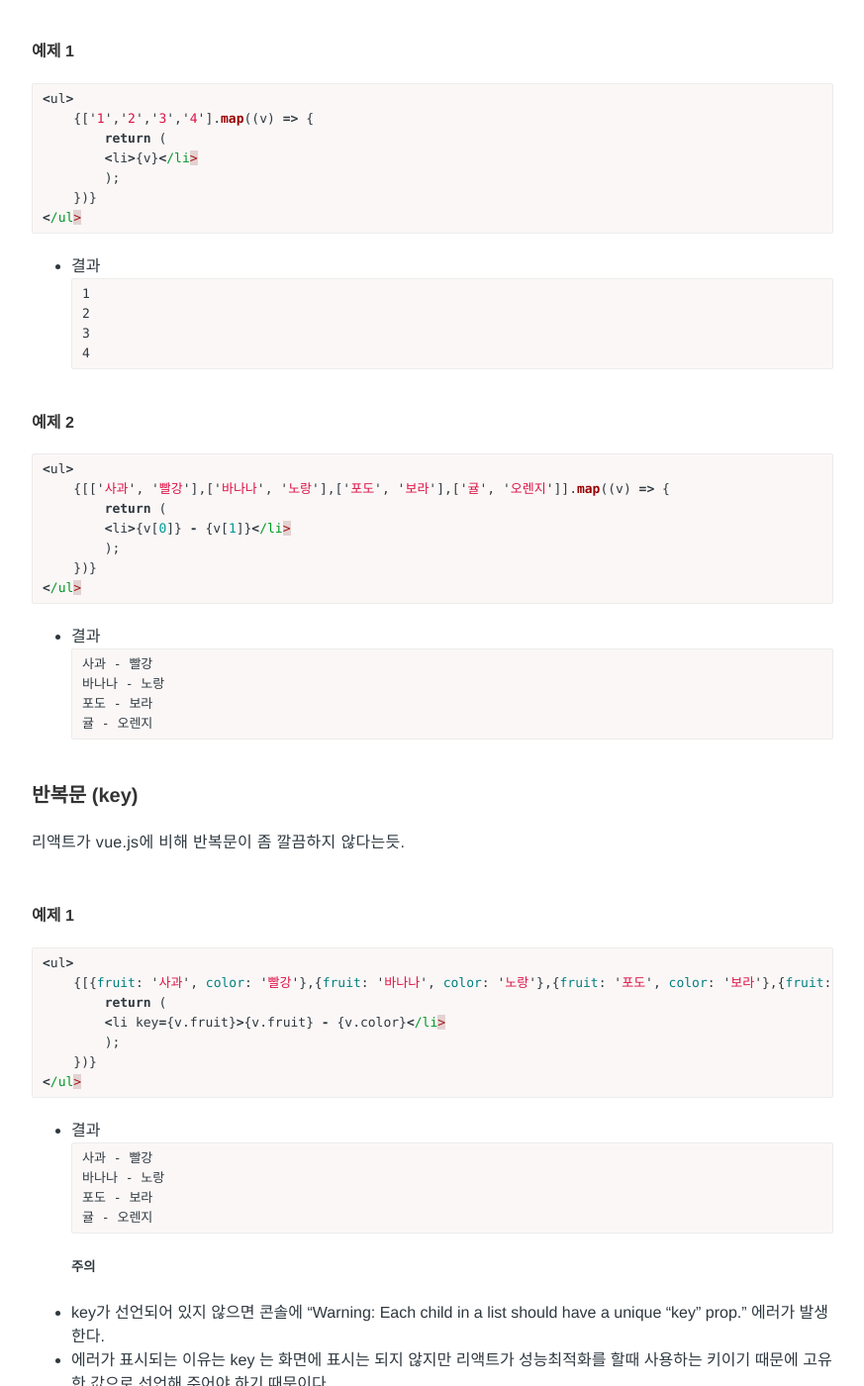
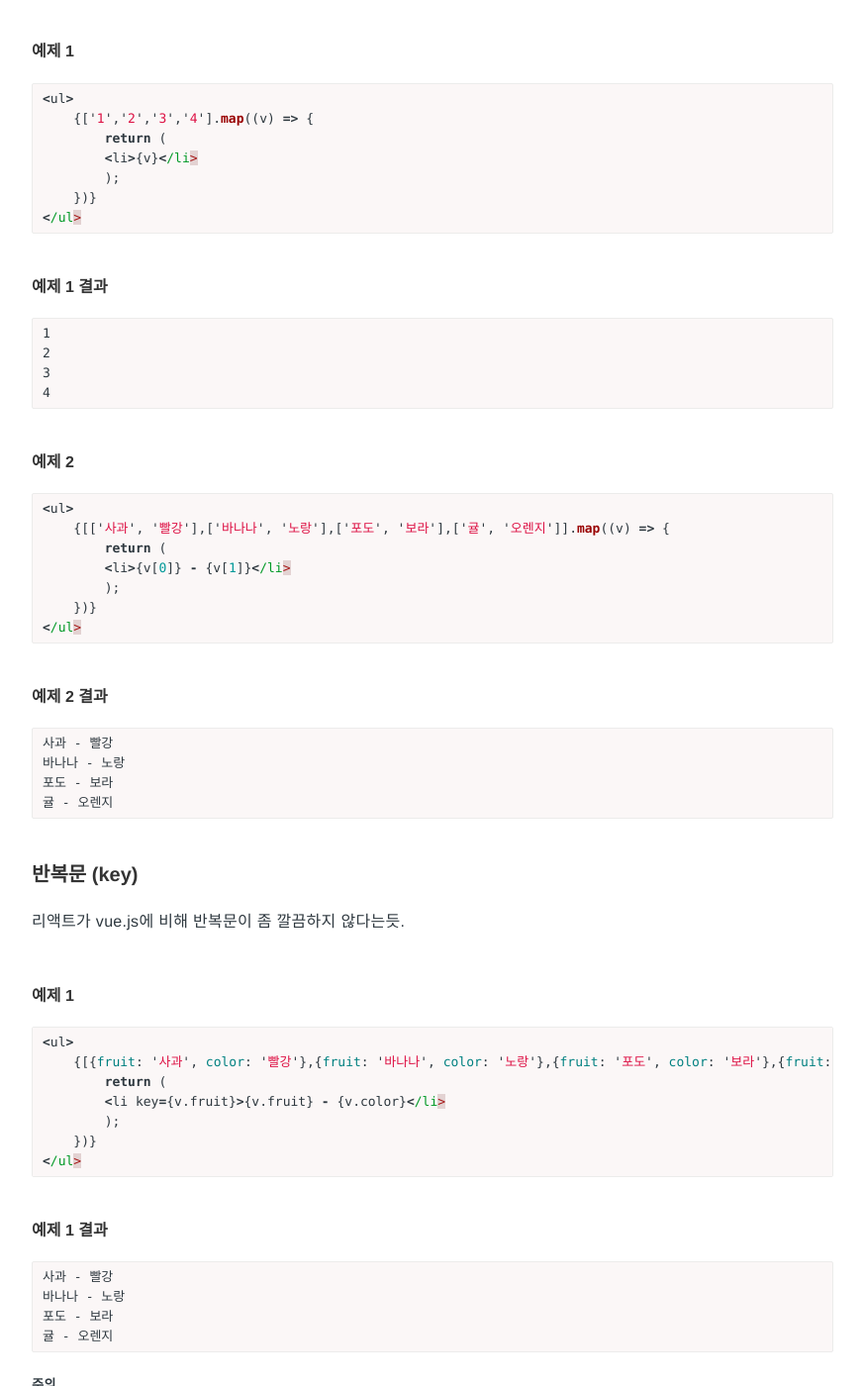
Before and after one commit to Pie001/pie001.github.io, a Jekyll site: the page built from _posts/2020-11-18-0070.md, in a window 1280 px wide and 1400 px high, scrolled down 702 px. Shown: the whole window at 99% size, without its empty margins (203-1076 px from the left). Built offline with Jekyll 4.4.1, drawn with Linux system fonts in a browser that asks for light colours; comment, search, counter and statistics services are not loaded.

Commit message:
Update 2020-11-18-0070.md

````diff
--- a/_posts/2020-11-18-0070.md
+++ b/_posts/2020-11-18-0070.md
@@ -37,7 +37,7 @@ description: React 기본 학습 -1
     })}
 </ul>
 ```
-- 결과
+#### 예제 1 결과
 ```
 1
 2
@@ -55,7 +55,7 @@ description: React 기본 학습 -1
     })}
 </ul>
 ```
-- 결과
+#### 예제 2 결과
 ```
 사과 - 빨강
 바나나 - 노랑
@@ -76,7 +76,7 @@ description: React 기본 학습 -1
     })}
 </ul>
 ```
-- 결과
+#### 예제 1 결과
 ```
 사과 - 빨강
 바나나 - 노랑
````
